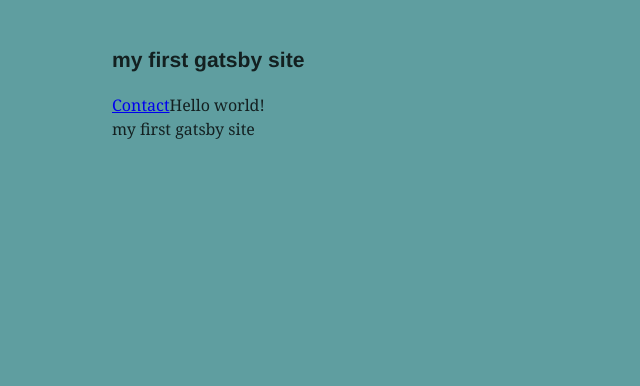
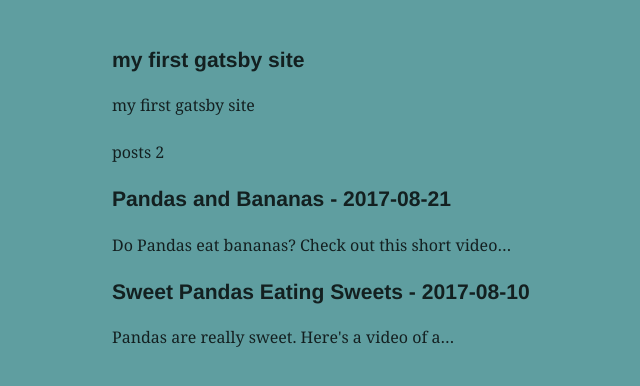
Before and after one commit to abhinav2188/Gatsby-intro, a Gatsby site: page / in a window 1280 px wide. Shown: the whole page, without its empty margins (228-868 px from the left). Built offline with nearby package versions, Linux system fonts and the light colour scheme; Gatsby itself is replaced by a stand-in of ours; some packages are replaced by stand-ins of ours.

Commit message:
added transformer plugin: fetching data from markdown files

```diff
--- a/gatsby-config.js
+++ b/gatsby-config.js
@@ -17,6 +17,7 @@
         path: `${__dirname}/src/`,
       },
     },
+    `gatsby-transformer-remark`,
     {
       resolve: `gatsby-plugin-typography`,
       options: {
--- a/package.json
+++ b/package.json
@@ -17,6 +17,7 @@
     "gatsby": "^2.21.37",
     "gatsby-plugin-typography": "^2.5.2",
     "gatsby-source-filesystem": "^2.3.8",
+    "gatsby-transformer-remark": "^2.8.13",
     "react": "^16.12.0",
     "react-dom": "^16.12.0",
     "react-typography": "^0.16.19",
--- a/src/pages/index.js
+++ b/src/pages/index.js
@@ -1,23 +1,42 @@
 import React from "react"
-import { Link , graphql} from "gatsby"
+import { graphql} from "gatsby"
 import Container from "../components/container"
 
 export default function Home({data}) {
   return (
     <Container>
-      <Link to="/contact/">Contact</Link>
-      Hello world!
       <p>
       {data.site.siteMetadata.title}
       </p>
+      <p>posts {data.allMarkdownRemark.totalCount}</p>
+      {data.allMarkdownRemark.edges.map(({node},index) => (
+        <div>
+          <h3>{node.frontmatter.title} - {node.frontmatter.date}</h3>
+          <p>{node.excerpt}</p>
+        </div>
+      ) )}
     </Container>
   )
 }
 
 export const query = graphql `
   query{
-    site{
-      siteMetadata{
+    allMarkdownRemark(sort: {fields: frontmatter___date, order: DESC}) {
+      edges {
+        node {
+          id
+          excerpt(truncate: true, pruneLength: 50, format: PLAIN)
+          html
+          frontmatter {
+            title
+            date
+          }
+        }
+      }
+      totalCount
+    }
+    site {
+      siteMetadata {
         title
       }
     }
--- /dev/null
+++ b/src/pages/pandas-and-bananas.md
@@ -0,0 +1,8 @@
+---
+title: "Pandas and Bananas"
+date: "2017-08-21"
+---
+
+Do Pandas eat bananas? Check out this short video that shows that yes! pandas do seem to really enjoy bananas!
+
+<iframe width="560" height="315" src="https://www.youtube.com/embed/4SZl1r2O_bY" frameborder="0" allowfullscreen></iframe>
--- /dev/null
+++ b/src/pages/sweet-pandas-eating-sweets.md
@@ -0,0 +1,10 @@
+---
+title: "Sweet Pandas Eating Sweets"
+date: "2017-08-10"
+---
+
+Pandas are really sweet.
+
+Here's a video of a panda eating sweets.
+
+<iframe width="560" height="315" src="https://www.youtube.com/embed/4n0xNbfJLR8" frameborder="0" allowfullscreen></iframe>
```
Also changed, not shown: 1 other file.
